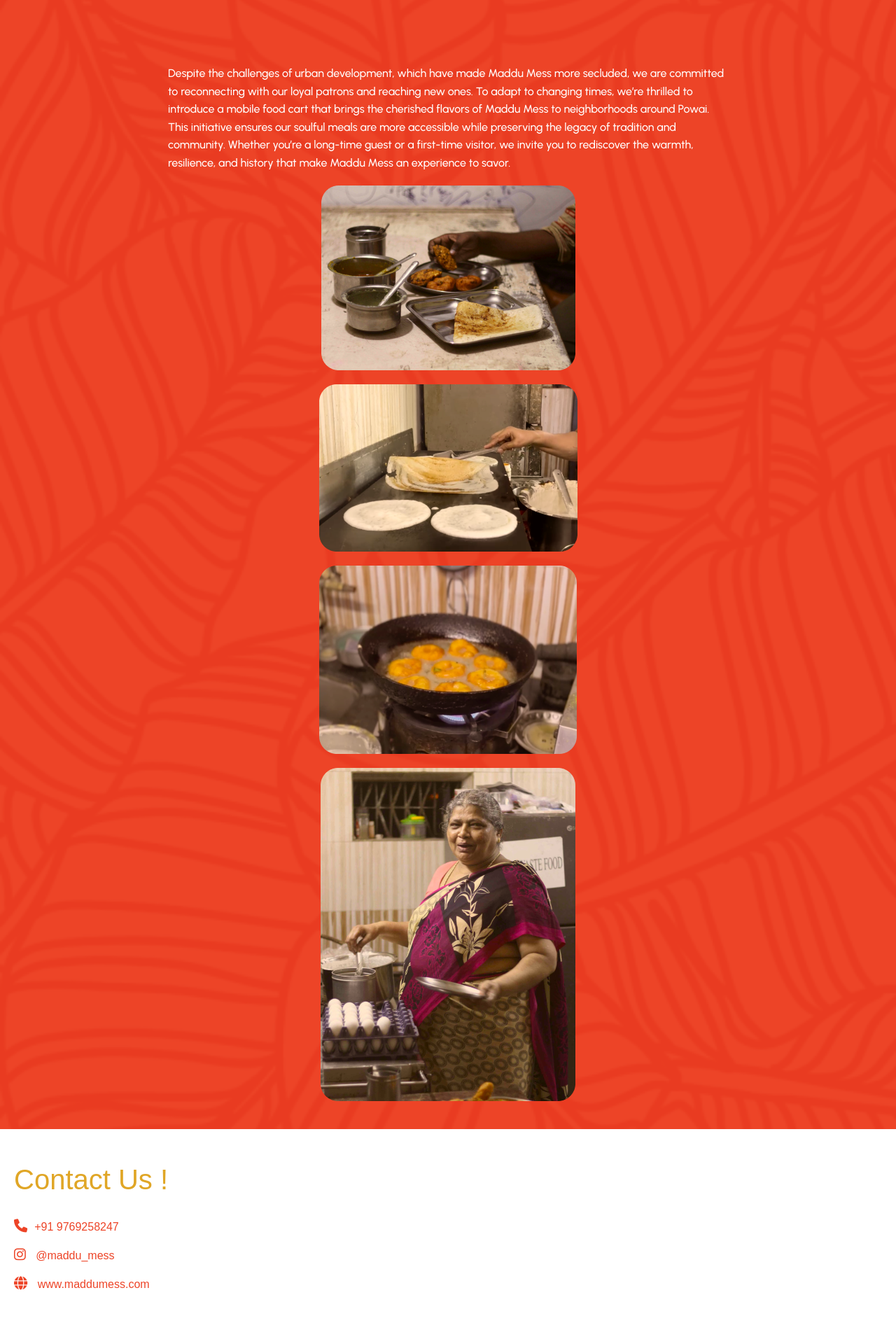
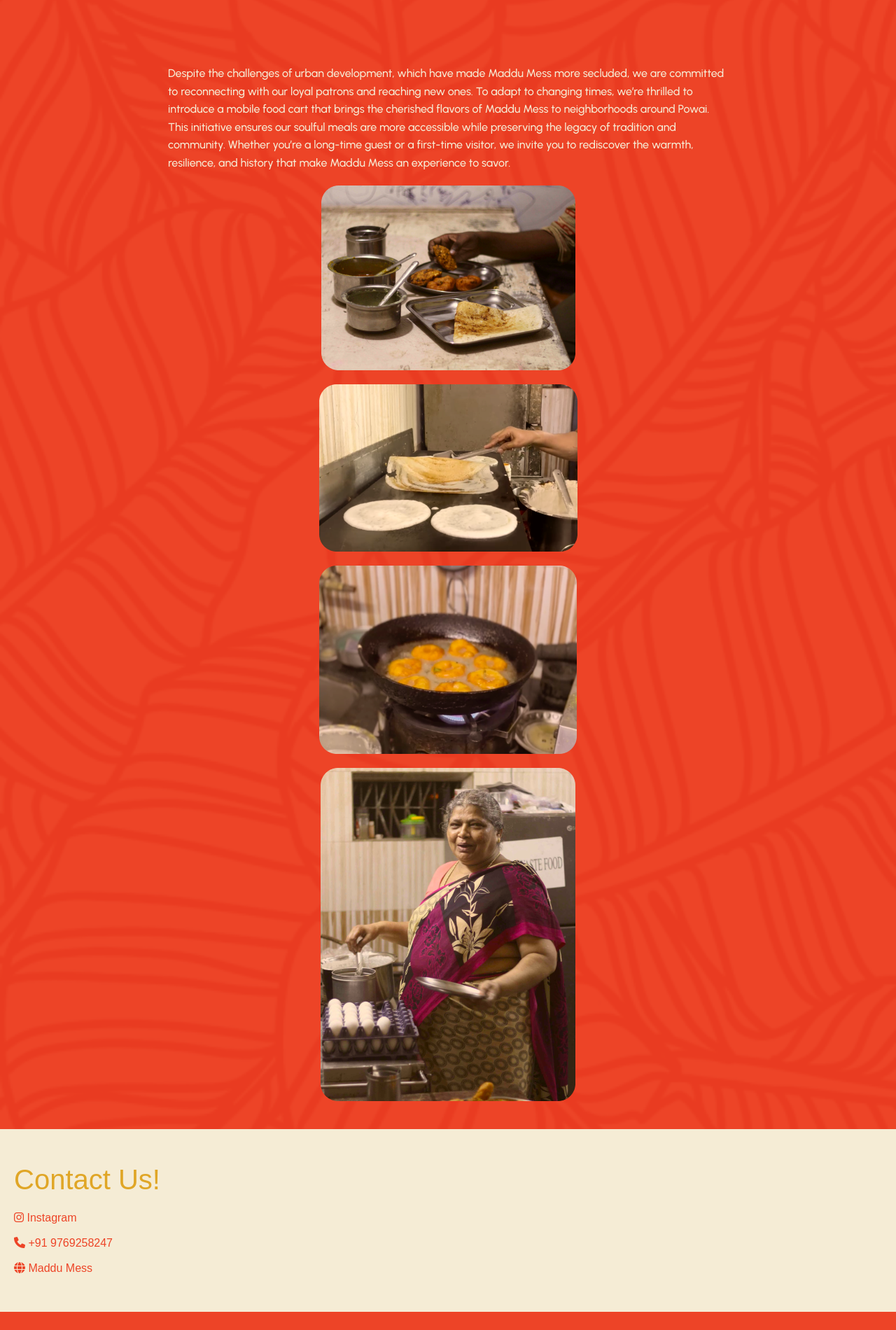
Before and after one commit to CodeRustyPro/maddumess, a plain HTML site: page aboutus.html in a window 1280 px wide. Shown: the part 422-2322 px from the top of the page at 70% size. After the commit the page ends 2296 px from the top, so only its background shows below. Drawn offline with Linux system fonts and the light colour scheme; a web font is replaced by a local one.

Commit message:
improved

```diff
--- a/aboutus.html
+++ b/aboutus.html
@@ -49,11 +49,11 @@
   <!-- About Us Section -->
   <section class="about">
     <h1 style="font-size: 3rem;">About Us</h1>
-    <p>
+    <p style="color: #F5ECD5;">
         Welcome to Maddu Mess, where tradition meets taste. Founded over four decades ago by the late Sri Kanakraj, a beloved cook at the Hostel 9 Mess of IIT Bombay, Maddu Mess has been a cornerstone of the community. Now lovingly managed by his wife, Paalthai, known fondly as ‘Aunty,’ our modest kitchen opens its doors from 4 to 8 AM to serve students, early risers, and food enthusiasts. Each dish is a testament to home-cooked South Indian cuisine, prepared with devotion and rooted in age-old recipes. Over the years, we’ve remained true to our mission: sharing the comfort of authentic meals while fostering a sense of belonging for everyone who visits.
     </p>
     <br><br><br><br><br><br>
-    <p>
+    <p style="color: #F5ECD5;">
         Despite the challenges of urban development, which have made Maddu Mess more secluded, we are committed to reconnecting with our loyal patrons and reaching new ones. To adapt to changing times, we’re thrilled to introduce a mobile food cart that brings the cherished flavors of Maddu Mess to neighborhoods around Powai. This initiative ensures our soulful meals are more accessible while preserving the legacy of tradition and community. Whether you’re a long-time guest or a first-time visitor, we invite you to rediscover the warmth, resilience, and history that make Maddu Mess an experience to savor.
     </p>
     <div class="about-image-wrapper">
@@ -68,11 +68,11 @@
   </section>
 
   <!-- Contact Section -->
-  <section class="contact" style="background-color: white; ">
-    <h3>Contact Us !</h3>
-    <p style="color: #ED4427; "><span class="icon-phone"><i class="fas fa-phone"></i></span>+91 9769258247</p>
-    <p style="color: #ED4427; "><span class="icon-instagram"><i class="fab fa-instagram"></i></span> @maddu_mess</p>
-    <p style="color: #ED4427; "><span class="icon-web"><i class="fas fa-globe"></i></span> www.maddumess.com</p>
+  <section class="contact" style="background-color: #F5ECD5;">
+    <h3>Contact Us!</h3>
+    <p style="color: #ED4427"><i class="fab fa-instagram"></i> <a style="color: #ED4427" href="https://www.instagram.com/maddumess/"> Instagram</a></p>
+    <p style="color: #ED4427"><i class="fas fa-phone"></i> +91 9769258247</p>
+    <p style="color: #ED4427"><i class="fas fa-globe"></i> <a style="color: #ED4427" href="https://www.maddumess.com">Maddu Mess</a></p>
   </section>
 
   <script>
--- a/styles.css
+++ b/styles.css
@@ -31,7 +31,7 @@ body {
 }
 .about p {
   font-family: "Urbanist", sans-serif;
-  color: #ffffff;
+  color: #F5ECD5;
   max-width: 800px;
   margin: 0 auto 20px auto;
 }
@@ -357,7 +357,7 @@ body {
 .contact h3 {
   color: #E0A626;
   font-size: 2.5rem;
-  margin-bottom: 20px;
+
   text-align: left;
 
   font-family: "Hammersmith One", sans-serif;
```
Also changed, not shown: locateus.html (+1 -3 lines).
